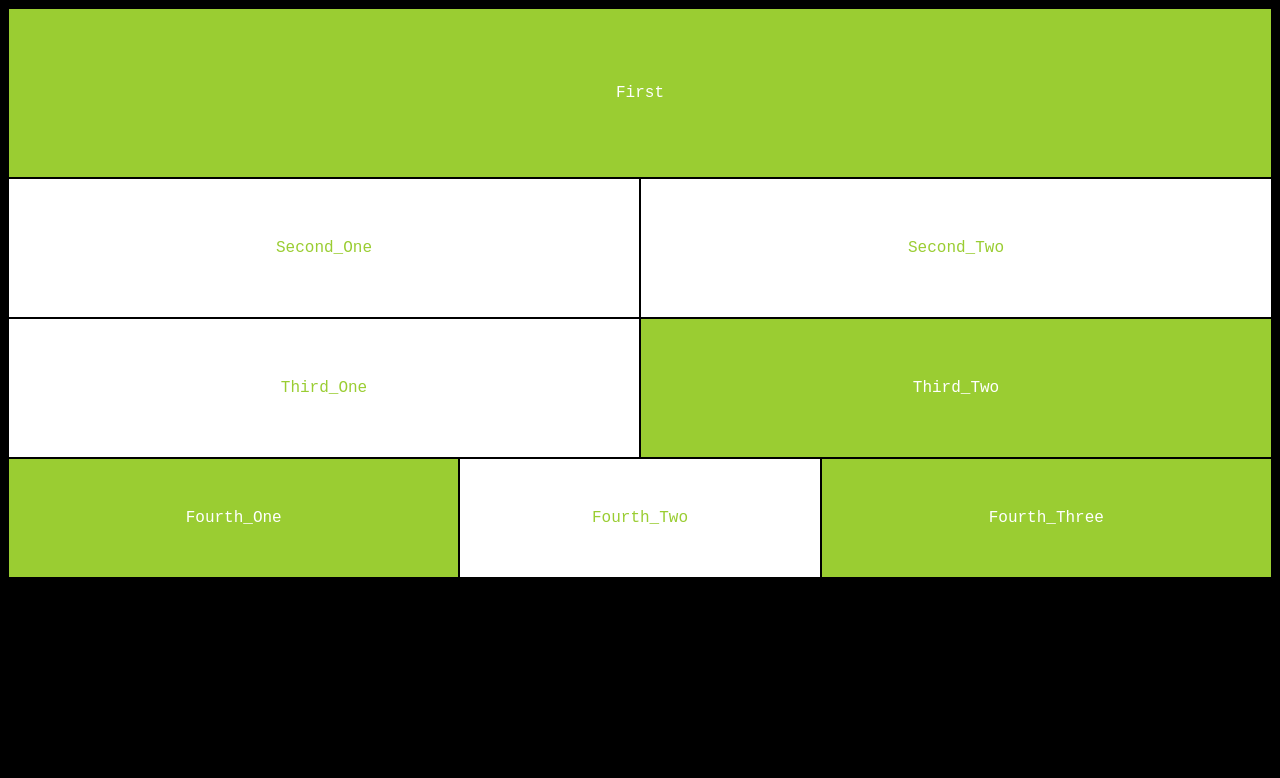
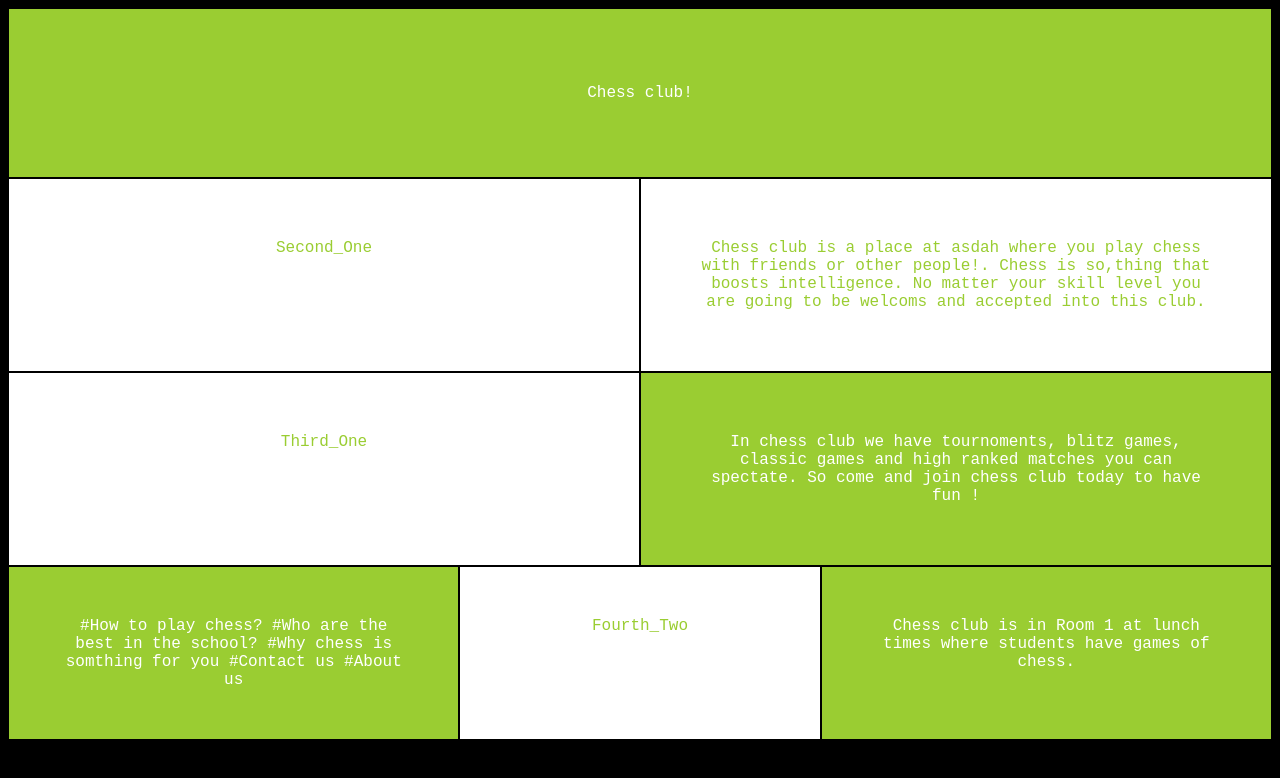
Before and after one commit to ASDAH-Digtal/website-JW1XCrubZ, a plain HTML site: page Index.html in a window 1280 px wide. Drawn offline with Linux system fonts and the light colour scheme.

Commit message:
Adding content

```diff
--- a/Index.html
+++ b/Index.html
@@ -9,14 +9,27 @@
 </head>
 <body>
     <div class="container">
-        <div class="first">First</div>
+        <div class="first">Chess club!</div>
         <div class="second_one">Second_One</div>
-        <div class="second_two">Second_Two</div>
+        <div class="second_two">
+            Chess club is a place at asdah where you play chess with friends or other people!.
+            Chess is so,thing that boosts intelligence.
+            No matter your skill level you are going to be welcoms and accepted into this club.</div>
         <div class="third_one">Third_One</div>
-        <div class="third_two">Third_Two</div>
-        <div class="fourth_one">Fourth_One</div>
+        <div class="third_two">
+            In chess club we have tournoments, blitz games, classic games and high ranked matches you can spectate.
+            So come and join chess club today to have fun !</div>
+        <div class="fourth_one">
+            #How to play chess?
+            #Who are the best in the school?
+            #Why chess is somthing for you
+            #Contact us
+            #About us
+        </div>
         <div class="fourth_two">Fourth_Two</div>
-        <div class="fourth_three">Fourth_Three</div>
+        <div class="fourth_three">
+            Chess club is in Room 1 at lunch times where students have games of chess.
+        </div>
     </div>
 </body>
 </html>
```
